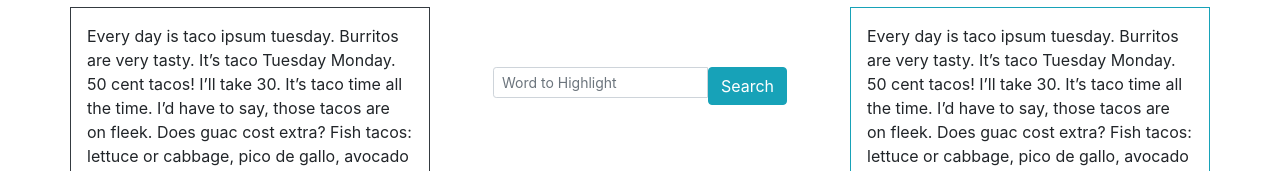
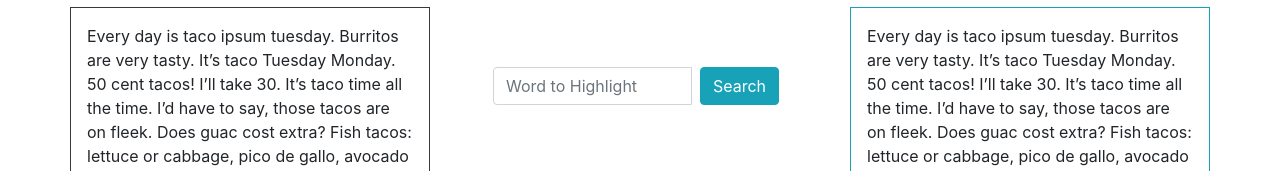
Before and after one commit to jisbell347/literary-mutator, a plain HTML site: page index.html in a window 1280 px wide. Shown: the part 899-1070 px from the top of the page. Drawn offline with nearby package versions, Linux system fonts and the light colour scheme.

Commit message:
Made input box bigger

```diff
--- a/index.html
+++ b/index.html
@@ -54,9 +54,9 @@
 							but took the tacos. Carne asada on corn tortillas. TACOS!!</p>
 					</div>
 					<div class="col-md-4 p-5 my-5 text-center">
-						<div class="input-group input-group-sm mb-3">
+						<div class="input-group input-group-md mb-3">
 							<input type="text" id="search" class="form-control" aria-label="Sizing example input" aria-describedby="inputGroup-sizing-sm" placeholder="Word to Highlight">
-							<button type="button" onClick="highlightSearch()" class="btn btn-info">Search</button>
+							<button type="button" onClick="highlightSearch()" class="btn btn-info mb-3 mx-2">Search</button>
 						</div>
 					</div>
 					<div class="col-md-4">
```
